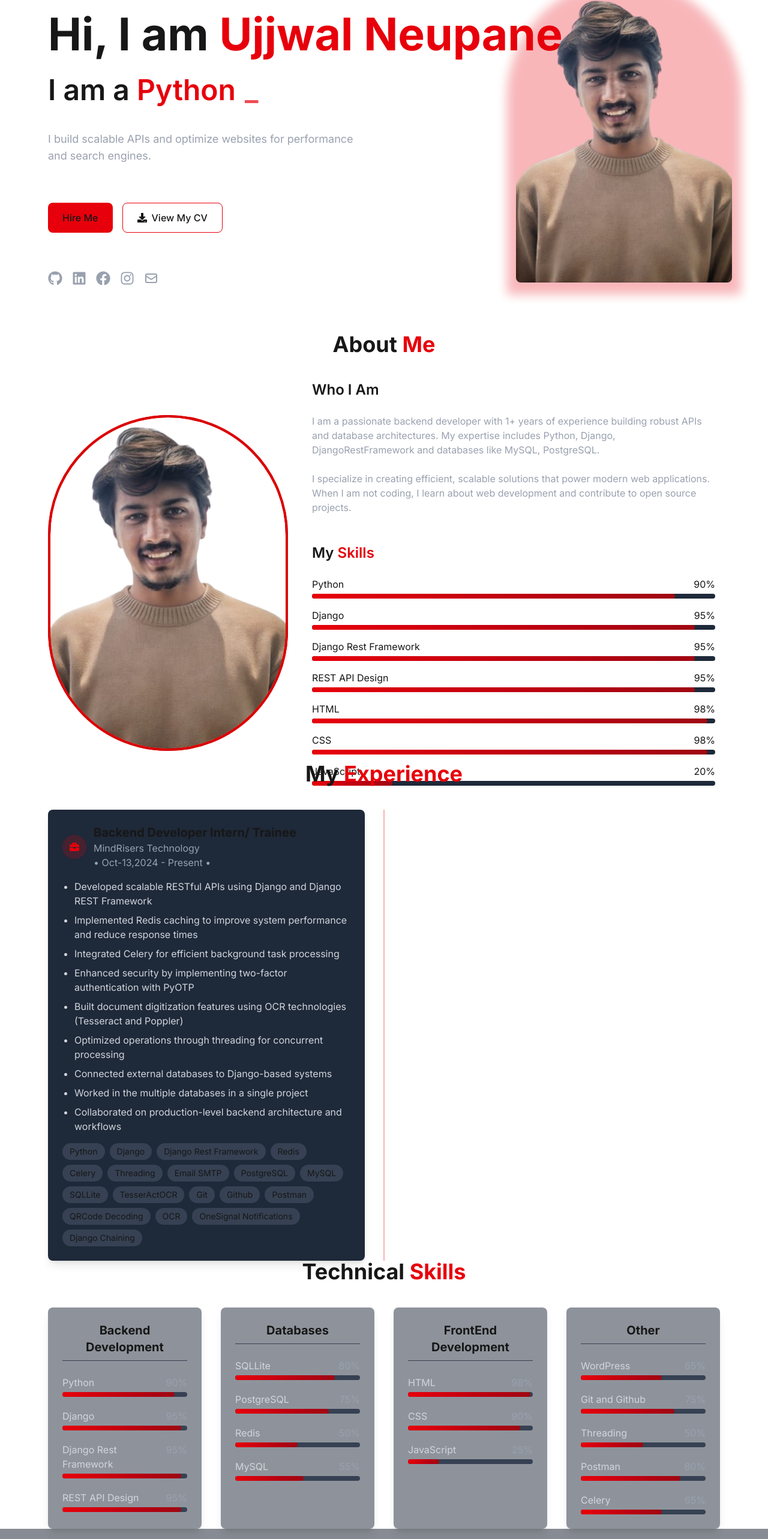
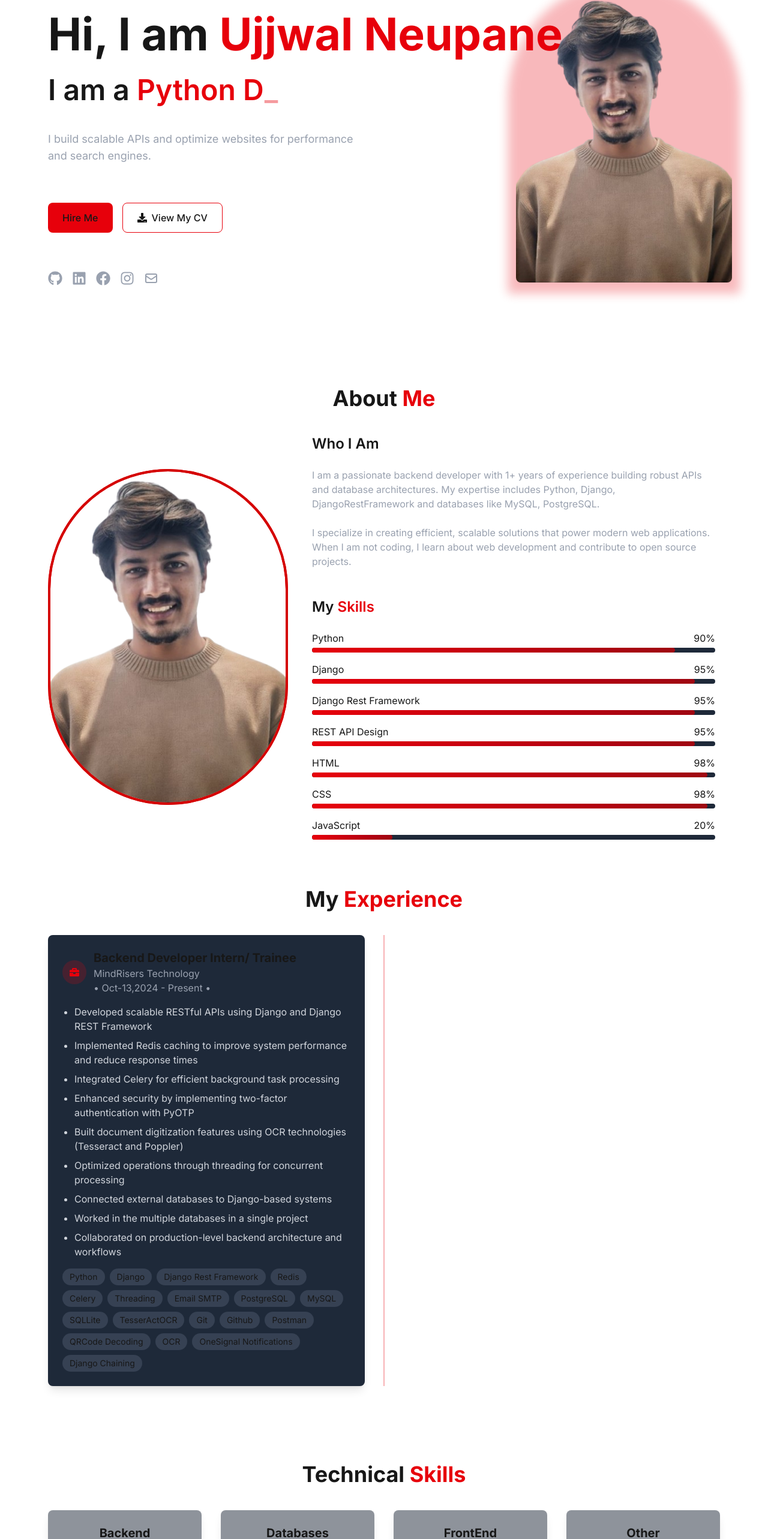
Before and after one commit to UjjwalN15/codeujjwal, a Next.js app: page /main in a window 1280 px wide. Shown: the part 210-2776 px from the top of the page at 60% size. Built offline with nearby package versions, Linux system fonts and the light colour scheme.

Commit message:
Code Up[dated

```diff
--- a/src/app/page.tsx
+++ b/src/app/page.tsx
@@ -139,12 +139,7 @@ export default function Home() {
 
       {/* Projects Section */}
       <section id="projects" className="py-2 px-4 md:px-8 bg-gray-800/50">
-        <div className="max-w-7xl mx-auto">
-          <h2 className="text-3xl md:text-4xl font-bold mb-12 text-center">
-            My <span className="text-red-600">Projects</span>
-          </h2>
           <Projects />
-        </div>
       </section>
 
       {/* Contact Section */}
--- a/src/components/sections/About.tsx
+++ b/src/components/sections/About.tsx
@@ -4,7 +4,7 @@ import Image from "next/image";
 
 export default function About() {
   return (
-    <section id="about" className="pt-20 px-6 md:px-20 mt-[120px] md:-mt-[180px]">
+    <section id="about" className="py-10 px-6 md:px-20 mt-[120px] md:-mt-[50px]">
       <motion.h2
         initial={{ opacity: 0, y: 50 }}
         whileInView={{ opacity: 1, y: 0 }}
--- a/src/components/sections/Contact.tsx
+++ b/src/components/sections/Contact.tsx
@@ -56,7 +56,7 @@ export default function Contact() {
   };
 
   return (
-    <section id="contact" className="pt-[-50px] md:py-20 px-6 md:px-20">
+    <section id="contact" className="py-10 px-6 md:px-20 mt-[120px] md:mt-[-1px]">
       <motion.h2
         initial={{ opacity: 0, y: 50 }}
         whileInView={{ opacity: 1, y: 0 }}
--- a/src/components/sections/Experience.tsx
+++ b/src/components/sections/Experience.tsx
@@ -28,7 +28,7 @@ const experienceData = [
 
 export default function Experience() {
   return (
-    <section id="experience" className="pt-20 px-6 md:px-20 mt-[120px] md:-mt-[120px]">
+    <section id="experience" className="py-10 px-6 md:px-20 mt-[120px] md:mt-[-1px]">
       <motion.h2
         initial={{ opacity: 0, y: 50 }}
         whileInView={{ opacity: 1, y: 0 }}
--- a/src/components/sections/Projects.tsx
+++ b/src/components/sections/Projects.tsx
@@ -49,7 +49,16 @@ export default function Projects() {
   };
 
   return (
-    <section id="projects" className="pt-20 px-6 md:px-20 bg-gray-900/50">
+    <section id="projects" className="py-10 px-6 md:px-20 mt-[120px] md:mt-[-1px]">
+      <motion.h2
+              initial={{ opacity: 0, y: 50 }}
+              whileInView={{ opacity: 1, y: 0 }}
+              transition={{ duration: 0.5 }}
+              viewport={{ once: true }}
+              className="text-3xl md:text-4xl font-bold mb-10 text-center"
+            >
+              My <span className="text-red-600">Projects</span>
+            </motion.h2>
       {/* Category Filter Buttons */}
       <motion.div
         initial={{ opacity: 0 }}
--- a/src/components/sections/Skills.tsx
+++ b/src/components/sections/Skills.tsx
@@ -42,7 +42,7 @@ const skillsData = [
 
 export default function Skills() {
   return (
-    <section id="skills" className="pt-20 px-6 md:px-20 mt-[120px] md:-mt-[130px]">
+    <section id="skills" className="py-10 px-6 md:px-20 mt-[120px] md:mt-[-1px]">
       <motion.h2
         initial={{ opacity: 0, y: 50 }}
         whileInView={{ opacity: 1, y: 0 }}
```
